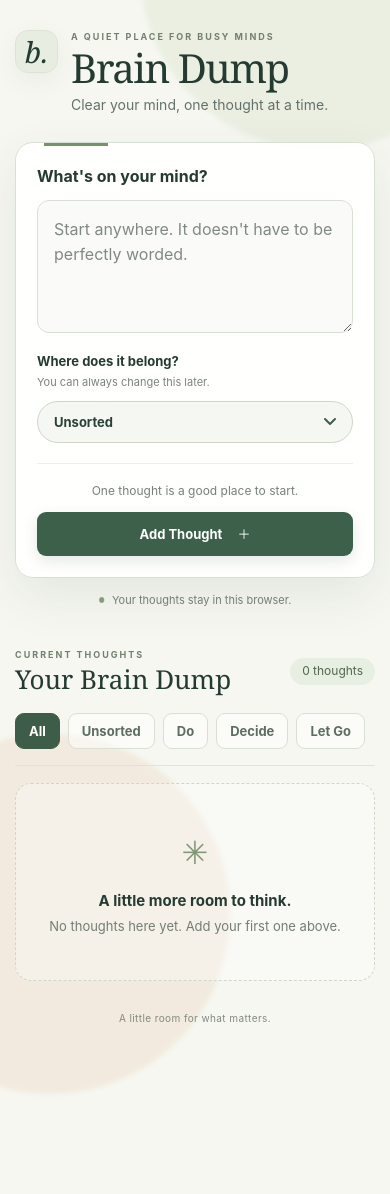
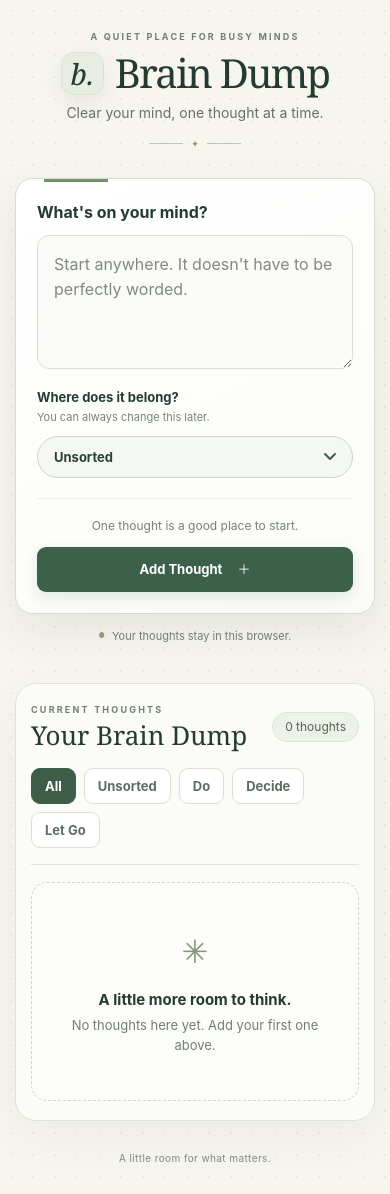
Before and after one commit to MarkArmstbowl/Brain-Dump, a React (Vite) app: page / in a window 390 px wide. Before the commit the page ends 1055 px from the top, so only its background shows below. Built offline with nearby package versions, Linux system fonts and the light colour scheme.

Commit message:
Improve responsive layout and visual design

```diff
--- a/src/App.jsx
+++ b/src/App.jsx
@@ -64,12 +64,13 @@ export default function App() {
   return (
     <main className="app-shell">
       <header className="page-header">
-        <span className="brand-mark" aria-hidden="true">b.</span>
-        <div className="header-copy">
-          <p className="eyebrow">A QUIET PLACE FOR BUSY MINDS</p>
+        <p className="eyebrow">A QUIET PLACE FOR BUSY MINDS</p>
+        <div className="brand-lockup">
+          <span className="brand-mark" aria-hidden="true">b.</span>
           <h1>Brain Dump</h1>
-          <p className="subtitle">Clear your mind, one thought at a time.</p>
         </div>
+        <p className="subtitle">Clear your mind, one thought at a time.</p>
+        <span className="header-flourish" aria-hidden="true"><i />✦<i /></span>
       </header>
 
       <p className="sr-only" role="status" aria-live="polite">{announcement}</p>
--- a/src/components/ThoughtFilters.jsx
+++ b/src/components/ThoughtFilters.jsx
@@ -10,7 +10,7 @@ export default function ThoughtFilters({ activeFilter, onChange }) {
         return (
           <button
             key={filter.value}
-            className={`filter-button${isActive ? " is-active" : ""}`}
+            className={`filter-button filter-${filter.value}${isActive ? " is-active" : ""}`}
             type="button"
             aria-pressed={isActive}
             onClick={() => onChange(filter.value, filter.label)}
--- a/src/styles.css
+++ b/src/styles.css
@@ -11,6 +11,12 @@ body { min-width: 320px; min-height: 100vh; margin: 0; }
 button, textarea, select { font: inherit; }
 button, select { cursor: pointer; }
 
+body {
+  background-color: #f6f5ee;
+  background-image: radial-gradient(#49645412 .8px, transparent .8px);
+  background-size: 22px 22px;
+}
+
 body::before,
 body::after {
   position: fixed;
@@ -23,38 +29,40 @@ body::after {
   opacity: .65;
 }
 
-body::before { top: -210px; right: -110px; background: #e4ecdb; }
-body::after { bottom: -250px; left: -130px; background: #f0e4d4; }
+body::before { top: -190px; right: -90px; background: #dfe9d5; }
+body::after { bottom: -240px; left: -120px; background: #f1dfc8; }
 
-.app-shell { width: min(100% - 56px, 1120px); margin: 0 auto; padding: 42px 0 28px; }
-.page-header { display: flex; align-items: center; gap: 17px; margin-bottom: 34px; }
+.app-shell { width: min(100% - 56px, 1180px); margin: 0 auto; padding: 38px 0 28px; }
+.page-header { position: relative; display: grid; justify-items: center; margin-bottom: 34px; text-align: center; }
+.brand-lockup { display: flex; align-items: center; justify-content: center; gap: 15px; }
 .brand-mark {
   display: inline-grid;
   place-items: center;
-  width: 48px;
-  height: 48px;
+  width: 50px;
+  height: 50px;
   border: 1px solid #dbe4d4;
   border-radius: 15px;
   background: #e7eee1;
-  box-shadow: 0 8px 24px #334a3e10;
+  box-shadow: 0 8px 24px #334a3e14;
   font: italic 32px/1 Georgia, serif;
 }
-.header-copy { min-width: 0; }
 .eyebrow,
-.section-kicker { margin: 0 0 4px; color: #72806f; font-size: 9px; font-weight: 700; letter-spacing: 2px; }
-h1 { margin: 0; font: 400 clamp(42px, 5vw, 54px)/1.02 Georgia, serif; letter-spacing: -1.5px; }
-.subtitle { margin: 5px 0 0; color: #64716a; font-size: 14px; }
-.workspace { display: grid; grid-template-columns: minmax(320px, .78fr) minmax(0, 1.35fr); align-items: start; gap: 32px; }
+.section-kicker { margin: 0 0 8px; color: #72806f; font-size: 9px; font-weight: 700; letter-spacing: 2.2px; }
+h1 { margin: 0; font: 400 clamp(44px, 5vw, 58px)/1.02 Georgia, serif; letter-spacing: -1.8px; }
+.subtitle { margin: 7px 0 0; color: #64716a; font-size: 14px; }
+.header-flourish { display: flex; align-items: center; gap: 8px; margin-top: 13px; color: #a58a5b; font-size: 9px; }
+.header-flourish i { display: block; width: 34px; height: 1px; background: #bdc9b7; }
+.workspace { display: grid; grid-template-columns: minmax(350px, 410px) minmax(0, 1fr); align-items: start; gap: 26px; }
 .capture-column { position: sticky; top: 24px; min-width: 0; }
 
 .composer {
   position: relative;
   padding: 28px;
   overflow: hidden;
-  border: 1px solid #d8dfd4;
-  border-radius: 22px;
-  background: #ffffffed;
-  box-shadow: 0 18px 50px #2d443817;
+  border: 1px solid #d4ddcf;
+  border-radius: 24px;
+  background: linear-gradient(155deg, #ffffff 0%, #fbfcf8 100%);
+  box-shadow: 0 18px 45px #2d443815;
 }
 .composer::before { position: absolute; top: 0; left: 28px; width: 64px; height: 3px; background: #76926d; content: ""; }
 label { display: block; margin-bottom: 11px; font-weight: 700; }
@@ -105,22 +113,34 @@ button:active { transform: translateY(1px); }
 .privacy-note span { color: #8ba281; font-size: 7px; }
 
 .error-message { margin: 18px 0 0; padding: 12px 16px; border: 1px solid #f1d6cb; border-radius: 10px; background: #fff0e9; color: #94432d; font-size: 13px; }
-.dump-section { min-width: 0; padding: 5px 0 0; }
+.dump-section {
+  min-width: 0;
+  padding: 25px;
+  border: 1px solid #dde3d8;
+  border-radius: 26px;
+  background: #ffffff8f;
+  box-shadow: 0 16px 48px #35483e0c;
+  backdrop-filter: blur(3px);
+}
 .section-heading { display: flex; align-items: end; justify-content: space-between; gap: 16px; margin-bottom: 17px; }
 .section-kicker { margin: 0 0 2px; }
 h2 { margin: 0; font: 400 26px/1.25 Georgia, serif; }
-.thought-count { padding: 4px 12px; border-radius: 20px; background: #e7eee2; color: #536650; font-size: 12px; white-space: nowrap; }
+.thought-count { padding: 5px 12px; border: 1px solid #dce5d7; border-radius: 20px; background: #edf2e9; color: #536650; font-size: 12px; white-space: nowrap; }
 .thought-filters { display: flex; flex-wrap: wrap; gap: 8px; margin-bottom: 17px; padding-bottom: 16px; border-bottom: 1px solid #dfe4db; }
-.filter-button { padding: 7px 13px; border-color: #d8dfd3; background: #ffffff80; color: #5e6d63; }
+.filter-button { padding: 7px 13px; border-color: #d8dfd3; background: #ffffffe6; color: #5e6d63; }
 .filter-button:hover { background: #edf2e9; }
 .filter-button.is-active { border-color: #3e5d49; background: #3e5d49; color: #fff; }
+.filter-unsorted.is-active { border-color: #68716a; background: #68716a; }
+.filter-do.is-active { border-color: #52795a; background: #52795a; }
+.filter-decide.is-active { border-color: #9b772f; background: #9b772f; }
+.filter-let-go.is-active { border-color: #7d5d7d; background: #7d5d7d; }
 
 .empty-state { padding: 44px 18px; border: 1px dashed #cdd8c8; border-radius: 16px; background: #ffffff52; text-align: center; }
 .empty-mark { display: block; color: #829778; font-size: 32px; }
 .empty-state h3 { margin: 11px 0 4px; font-size: 15px; font-weight: 700; }
 .empty-state p { margin: 0; color: #737d73; font-size: 13px; }
 .thought-list { display: grid; gap: 13px; margin: 0; padding: 0; list-style: none; }
-.thought-card { position: relative; padding: 21px; overflow: hidden; border: 1px solid #d9e0d5; border-radius: 15px; background: #fff; box-shadow: 0 7px 24px #334a3e0a; }
+.thought-card { position: relative; padding: 21px; overflow: hidden; border: 1px solid #d9e0d5; border-radius: 17px; background: #fff; box-shadow: 0 7px 24px #334a3e0a; }
 .thought-card::before { position: absolute; inset: 0 auto 0 0; width: 3px; background: #b8c1b7; content: ""; }
 .thought-card-do::before { background: #75a47a; }
 .thought-card-decide::before { background: #d4aa52; }
@@ -146,19 +166,27 @@ h2 { margin: 0; font: 400 26px/1.25 Georgia, serif; }
 footer { margin-top: 30px; color: #838a82; font-size: 10px; letter-spacing: .04em; text-align: center; }
 .sr-only { position: absolute; width: 1px; height: 1px; padding: 0; margin: -1px; overflow: hidden; clip: rect(0, 0, 0, 0); white-space: nowrap; border: 0; }
 
-@media (max-width: 820px) {
+@media (min-width: 1100px) {
+  .thought-list { grid-template-columns: repeat(2, minmax(0, 1fr)); }
+  .thought-card { display: flex; min-height: 174px; flex-direction: column; }
+  .thought-card .thought-text { flex: 1; }
+  .thought-card-editing { grid-column: 1 / -1; display: block; min-height: 0; }
+}
+
+@media (max-width: 900px) {
   .app-shell { width: min(100% - 40px, 700px); }
   .workspace { grid-template-columns: 1fr; gap: 38px; }
   .capture-column { position: static; }
-  .dump-section { padding-top: 0; }
 }
 
 @media (max-width: 560px) {
   .app-shell { width: calc(100% - 30px); padding-top: 30px; }
-  .page-header { align-items: flex-start; gap: 13px; margin-bottom: 27px; }
+  .page-header { margin-bottom: 27px; }
+  .brand-lockup { gap: 11px; }
   .brand-mark { width: 43px; height: 43px; border-radius: 13px; font-size: 29px; }
   h1 { font-size: 40px; }
   .composer { padding: 21px; border-radius: 18px; }
+  .dump-section { padding: 19px 15px; border-radius: 21px; }
   .section-heading { align-items: center; }
   .thought-card { padding: 18px; }
   .edit-category-field { align-items: stretch; flex-direction: column; }
```
